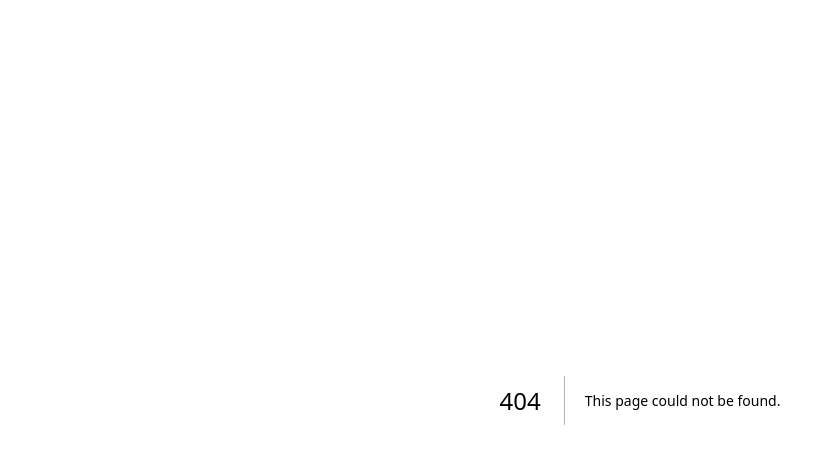
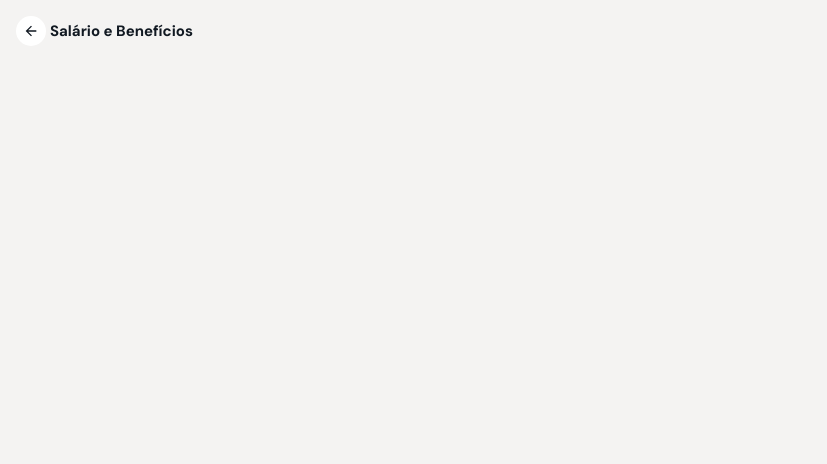
Before and after one commit to tomasmiele/comp-benchmark-prototype, a Next.js app: page /cadastro/finalizar-cadastro in a window 1280 px wide. Before the commit this address had no page. Shown: the top 464 px of the page, without its empty margins (0-827 px from the left). Built offline with nearby package versions, Linux system fonts and the light colour scheme.

Commit message:
salario & beneficios page

```diff
--- a/app/cadastro/escolha-dados/page.tsx
+++ b/app/cadastro/escolha-dados/page.tsx
@@ -2,6 +2,31 @@
 
 import { useRouter } from "next/navigation";
 import { useState } from "react";
+
+const benchmarkOptions = [
+  {
+    key: "salary",
+    label: "Benchmark Salarial",
+    unavailableMessage: "às informações salariais de mercado",
+  },
+  {
+    key: "benefits",
+    label: "Benchmark de Benefícios",
+    unavailableMessage: "aos dados de benefícios oferecidos no mercado",
+  },
+  {
+    key: "shortTermIncentives",
+    label: "Benchmark de Incentivos de Curto Prazo",
+    unavailableMessage:
+      "às informações de mercado de Incentivo de Curto Prazo como bônus, comissão e outros",
+  },
+] as const;
+
+function joinWithAnd(items: string[]) {
+  if (items.length < 2) return items[0] ?? "";
+
+  return `${items.slice(0, -1).join(", ")} e ${items.at(-1)}`;
+}
 
 export default function EscolhaDadosPage() {
   const router = useRouter();
@@ -10,6 +35,7 @@ export default function EscolhaDadosPage() {
     shortTermIncentives: false,
     benefits: false,
   });
+  const [showWarning, setShowWarning] = useState(false);
 
   const toggleOption = (option: "salary" | "shortTermIncentives" | "benefits") => {
     setSelectedOptions((current) => {
@@ -28,6 +54,19 @@ export default function EscolhaDadosPage() {
         [option]: nextValue,
       };
     });
+  };
+
+  const unselectedOptions = benchmarkOptions.filter(
+    ({ key }) => !selectedOptions[key],
+  );
+
+  const handleAdvance = () => {
+    if (unselectedOptions.length > 0) {
+      setShowWarning(true);
+      return;
+    }
+
+    router.push("/cadastro/finalizar-cadastro");
   };
 
   return (
@@ -143,9 +182,74 @@ export default function EscolhaDadosPage() {
                 </span>
               </label>
             </div>
+
+            <div className="mt-6 flex justify-end">
+              <button
+                type="button"
+                onClick={handleAdvance}
+                className="inline-flex items-center justify-center rounded-full border-2 border-transparent bg-[#f4374c] px-3 py-1.5 text-[13px] leading-[18px] font-bold text-white transition hover:bg-accent-strong focus-visible:ring-2 focus-visible:ring-ring focus-visible:outline-none"
+              >
+                Avançar
+              </button>
+            </div>
           </div>
         </section>
       </div>
+
+      {showWarning && (
+        <div
+          className="fixed inset-0 z-50 flex items-center justify-center bg-black/45 px-4"
+          role="presentation"
+        >
+          <div
+            role="dialog"
+            aria-modal="true"
+            aria-labelledby="warning-title"
+            aria-describedby="warning-description"
+            className="w-full max-w-[620px] rounded-3xl bg-white p-7 shadow-2xl"
+          >
+            <h2
+              id="warning-title"
+              className="text-[24px] leading-[31px] font-bold text-[#111922]"
+            >
+              Atenção
+            </h2>
+            <p
+              id="warning-description"
+              className="mt-3 text-[16px] leading-[24px] text-[#4c5560]"
+            >
+              Você não selecionou{" "}
+              <strong className="font-bold text-[#111922]">
+                {joinWithAnd(unselectedOptions.map(({ label }) => label))}
+              </strong>
+              . Ao continuar, você não terá acesso{" "}
+              {joinWithAnd(
+                unselectedOptions.map(
+                  ({ unavailableMessage }) => unavailableMessage,
+                ),
+              )}
+              . Deseja continuar?
+            </p>
+
+            <div className="mt-7 flex flex-col-reverse gap-3 sm:flex-row sm:justify-end">
+              <button
+                type="button"
+                onClick={() => setShowWarning(false)}
+                className="inline-flex items-center justify-center rounded-full border border-[#d6dbe1] bg-white px-5 py-2.5 text-[15px] leading-[21px] font-bold text-[#111922] transition hover:bg-[#eef0f3] focus-visible:ring-2 focus-visible:ring-ring focus-visible:outline-none"
+              >
+                Voltar
+              </button>
+              <button
+                type="button"
+                onClick={() => router.push("/cadastro/finalizar-cadastro")}
+                className="inline-flex items-center justify-center rounded-full border border-transparent bg-[#f4374c] px-5 py-2.5 text-[15px] leading-[21px] font-bold text-white transition hover:bg-accent-strong focus-visible:ring-2 focus-visible:ring-ring focus-visible:outline-none"
+              >
+                Continuar sem acesso
+              </button>
+            </div>
+          </div>
+        </div>
+      )}
     </main>
   );
 }
--- /dev/null
+++ b/app/cadastro/finalizar-cadastro/page.tsx
@@ -0,0 +1,54 @@
+"use client";
+
+import { useRouter } from "next/navigation";
+
+export default function FinalizarCadastroPage() {
+  const router = useRouter();
+
+  return (
+    <main className="min-h-screen bg-background font-sans px-4 pt-4 pb-4" aria-label="Finalizar cadastro">
+      <div className="mx-auto flex min-h-[calc(100vh-32px)] w-full max-w-[1720px] flex-col">
+        <header className="flex items-center gap-1">
+          <button
+            type="button"
+            aria-label="Voltar para escolha de dados"
+            onClick={() => router.push("/cadastro/escolha-dados")}
+            className="inline-flex h-[30px] w-[30px] items-center justify-center rounded-full bg-white text-foreground transition hover:bg-[#eef0f3]"
+          >
+            <svg
+              stroke="currentColor"
+              fill="currentColor"
+              strokeWidth="0"
+              viewBox="0 0 24 24"
+              aria-hidden="true"
+              height="1em"
+              width="1em"
+              xmlns="http://www.w3.org/2000/svg"
+            >
+              <path fill="none" d="M0 0h24v24H0z" />
+              <path d="M20 11H7.83l5.59-5.59L12 4l-8 8 8 8 1.41-1.41L7.83 13H20v-2z" />
+            </svg>
+          </button>
+          <p
+            title="Salário e Benefícios"
+            className="max-w-[520px]"
+            style={{
+              fontSize: "15px",
+              fontWeight: 700,
+              letterSpacing: "0rem",
+              lineHeight: "21px",
+              color: "#111922",
+              overflow: "hidden",
+              textOverflow: "ellipsis",
+              display: "-webkit-box",
+              WebkitBoxOrient: "vertical",
+              WebkitLineClamp: 1,
+            }}
+          >
+            Salário e Benefícios
+          </p>
+        </header>
+      </div>
+    </main>
+  );
+}
```
